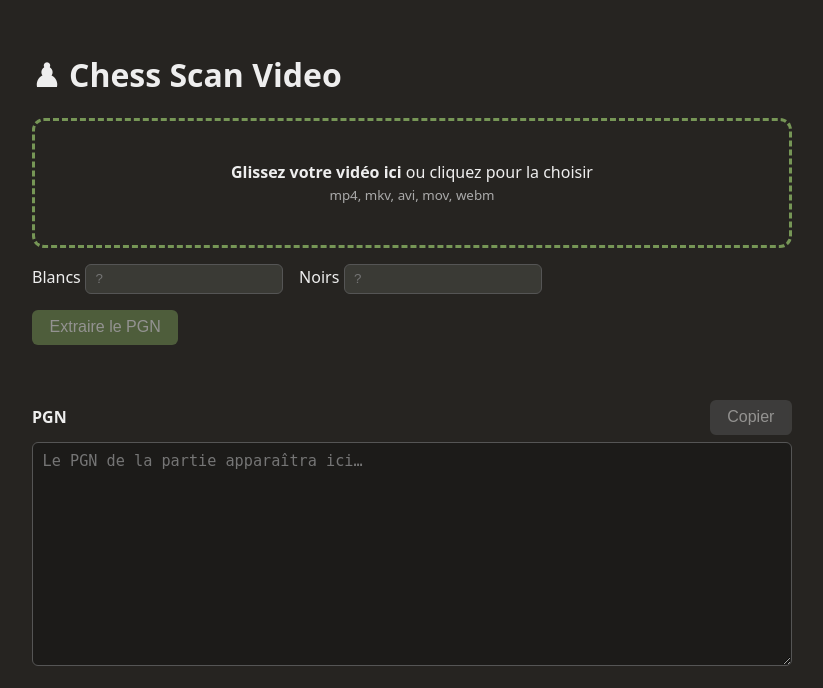
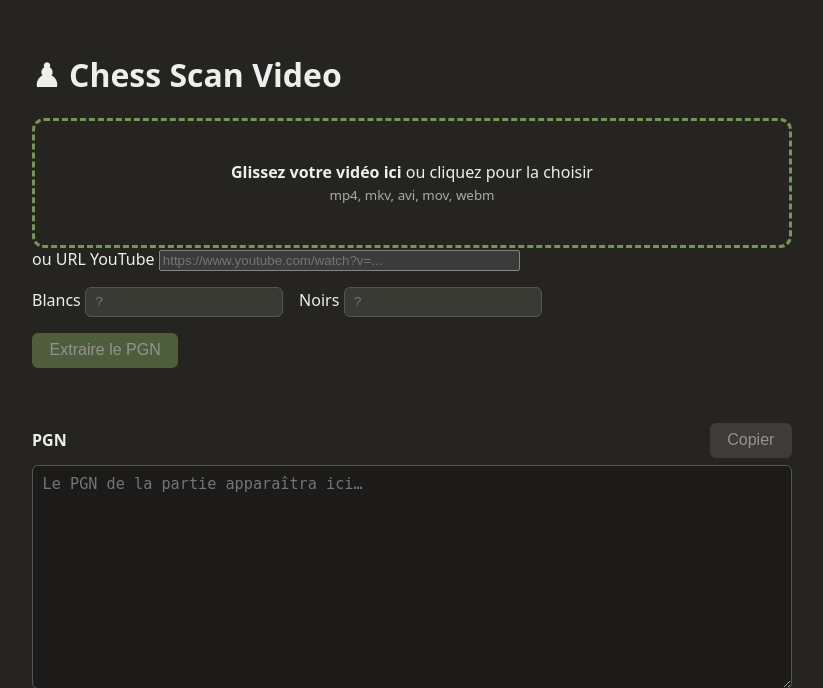
Before and after one commit to Nap095/Chess-Scan-Video, a Flask app: page / in a window 1280 px wide. Shown: the top 688 px of the page, without its empty margins (228-1051 px from the left). Run offline with Flask 3, Linux system fonts and the light colour scheme; parts of the project's set-up code (start-up, migrations or seed data) failed here and were passed over.

Commit message:
Add YouTube video input
Co-authored-by: Copilot <223556219+Copilot@users.noreply.github.com>

```diff
--- a/app.py
+++ b/app.py
@@ -3,6 +3,7 @@ import tempfile
 import threading
 import uuid
 from pathlib import Path
+from urllib.parse import urlparse
 
 from flask import Flask, jsonify, render_template, request
 
@@ -40,6 +41,81 @@ def run_job(job_id, path, opts):
         path.unlink(missing_ok=True)
 
 
+def _is_youtube_url(value):
+    try:
+        parsed = urlparse(value)
+    except ValueError:
+        return False
+    return (
+        parsed.scheme in {"http", "https"}
+        and parsed.hostname in {"youtube.com", "www.youtube.com", "m.youtube.com", "youtu.be"}
+        and not parsed.username
+        and not parsed.password
+    )
+
+
+def _download_youtube(job_id, url, log, progress):
+    try:
+        import yt_dlp
+    except ImportError as e:
+        raise ScanError("La dépendance yt-dlp n'est pas installée.") from e
+
+    output = UPLOAD_DIR / f"{job_id}.%(ext)s"
+    log("Téléchargement de la vidéo YouTube…")
+    options = {
+        "format": "bestvideo[ext=mp4]+bestaudio[ext=m4a]/best[ext=mp4]/best",
+        "outtmpl": str(output),
+        "noplaylist": True,
+        "quiet": True,
+        "no_warnings": True,
+        "progress_hooks": [
+            lambda data: progress(float(data.get("downloaded_bytes", 0)) /
+                                  max(float(data.get("total_bytes") or data.get("total_bytes_estimate") or 1), 1))
+            if data.get("status") == "downloading" else None
+        ],
+    }
+    try:
+        with yt_dlp.YoutubeDL(options) as downloader:
+            downloader.download([url])
+    except yt_dlp.utils.DownloadError as e:
+        raise ScanError(f"Téléchargement YouTube impossible : {e}") from e
+
+    candidates = sorted(UPLOAD_DIR.glob(f"{job_id}.*"))
+    if not candidates:
+        raise ScanError("YouTube n'a fourni aucun fichier vidéo exploitable.")
+    return candidates[0]
+
+
+def run_youtube_job(job_id, url, opts):
+    path = None
+    try:
+        job = JOBS[job_id]
+        path = _download_youtube(
+            job_id,
+            url,
+            job["log"].append,
+            lambda p: job.__setitem__("progress", round(p * 0.25, 3)),
+        )
+        job["log"].append("Analyse de la vidéo téléchargée…")
+        job["pgn"] = scan_video(
+            path,
+            log=job["log"].append,
+            progress=lambda p: job.__setitem__("progress", round(0.25 + p * 0.75, 3)),
+            cancel=lambda: job["cancel"],
+            **opts,
+        )
+        job["status"] = "done"
+    except Cancelled:
+        JOBS[job_id]["status"] = "cancelled"
+    except ScanError as e:
+        JOBS[job_id]["status"], JOBS[job_id]["error"] = "error", str(e)
+    except Exception as e:
+        JOBS[job_id]["status"], JOBS[job_id]["error"] = "error", f"Erreur interne : {e}"
+    finally:
+        if path:
+            path.unlink(missing_ok=True)
+
+
 @app.get("/")
 def index():
     return render_template("index.html")
@@ -67,6 +143,24 @@ def upload():
     return jsonify(job=job_id)
 
 
+@app.post("/youtube")
+def youtube():
+    data = request.get_json(silent=True) or {}
+    url = str(data.get("url", "")).strip()
+    if not _is_youtube_url(url):
+        return jsonify(error="URL YouTube invalide ou domaine non autorisé."), 400
+
+    opts = {
+        "white": str(data.get("white", "")).strip() or "?",
+        "black": str(data.get("black", "")).strip() or "?",
+    }
+    job_id = uuid.uuid4().hex
+    with LOCK:
+        JOBS[job_id] = {"status": "running", "progress": 0.0, "log": [], "pgn": "", "error": "", "cancel": False}
+    threading.Thread(target=run_youtube_job, args=(job_id, url, opts), daemon=True).start()
+    return jsonify(job=job_id)
+
+
 @app.get("/status/<job_id>")
 def status(job_id):
     job = JOBS.get(job_id)
--- a/requirements.txt
+++ b/requirements.txt
@@ -2,3 +2,4 @@ opencv-python
 numpy
 chess
 flask
+yt-dlp
--- a/templates/index.html
+++ b/templates/index.html
@@ -36,6 +36,11 @@
     <small id="fname">mp4, mkv, avi, mov, webm</small>
     <input id="file" type="file" accept="video/*,.mkv" hidden>
   </div>
+  <div class="url-source">
+    <label>ou URL YouTube
+      <input type="url" id="youtube" placeholder="https://www.youtube.com/watch?v=..." size="42">
+    </label>
+  </div>
 
   <div class="opts">
     <label>Blancs <input type="text" id="white" placeholder="?"></label>
@@ -69,12 +74,17 @@ window.addEventListener("drop", e => e.preventDefault());
 function setFile(f) {
   if (!f) return;
   file = f;
+  $("youtube").value = "";
   $("fname").textContent = `${f.name} (${(f.size / 1048576).toFixed(1)} Mo)`;
   $("go").disabled = false;
 }
 
+function hasSource() {
+  return Boolean(file || $("youtube").value.trim());
+}
+
 function busy(b) {
-  $("go").disabled = b || !file;
+  $("go").disabled = b || !hasSource();
   $("stop").hidden = !b;
   $("bar").hidden = !b;
   $("log").hidden = false;
@@ -85,13 +95,39 @@ function setStatus(msg, err) {
   $("status").className = err ? "err" : "";
 }
 
+$("youtube").oninput = () => {
+  if ($("youtube").value.trim()) {
+    file = null;
+    input.value = "";
+    $("fname").textContent = "Vidéo YouTube sélectionnée";
+  } else {
+    $("fname").textContent = "mp4, mkv, avi, mov, webm";
+  }
+  $("go").disabled = !hasSource();
+};
+
 $("go").onclick = () => {
+  const youtubeUrl = $("youtube").value.trim();
   const fd = new FormData();
-  fd.append("video", file);
   fd.append("white", $("white").value);
   fd.append("black", $("black").value);
   $("pgn").value = ""; $("log").textContent = ""; $("copy").disabled = true;
-  busy(true); setStatus("Envoi de la vidéo…"); $("bar").value = 0;
+  busy(true); setStatus(youtubeUrl ? "Téléchargement de la vidéo…" : "Envoi de la vidéo…"); $("bar").value = 0;
+
+  if (youtubeUrl) {
+    fetch("/youtube", {
+      method: "POST",
+      headers: {"Content-Type": "application/json"},
+      body: JSON.stringify({url: youtubeUrl, white: $("white").value, black: $("black").value})
+    }).then(async response => {
+      const result = await response.json();
+      if (!response.ok) throw new Error(result.error || "Échec du téléchargement.");
+      job = result.job; setStatus("Téléchargement terminé, analyse en cours…"); poll(0);
+    }).catch(error => { busy(false); setStatus(error.message, true); });
+    return;
+  }
+
+  fd.append("video", file);
 
   const xhr = new XMLHttpRequest();
   xhr.open("POST", "/upload");
```
